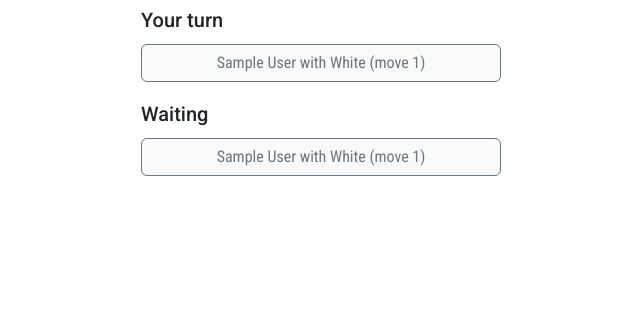
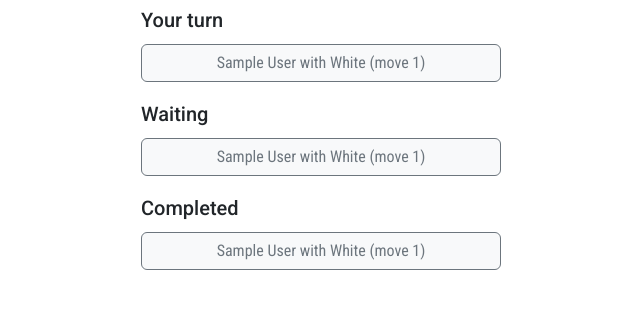
Before and after one commit to ErikvanErp/deployed_chess_app, a Flask app: template flask_app/templates/games.html in a window 1280 px wide. Shown: the part 194-503 px from the top of the page, without its empty margins (319-959 px from the left). Run offline with Flask 2, Linux system fonts and the light colour scheme; the template is opened without the code that fills it: most values are stand-ins (such as "Sample title", 1, 10 or a date in 2020).

Commit message:
chess app; list of completed games added

```diff
--- a/flask_app/controllers/games_controller.py
+++ b/flask_app/controllers/games_controller.py
@@ -26,6 +26,10 @@ def games_show():
         else:
             games_waiting.append(this_game)
 
+    # show all completed games (status == 4, 5, or 6)
+    # in which current player is involved
+    completed_games = game.Game.get_completed_games_by_user_id({"user_id": session["user_id"]})
+
     # retrieve all pending games in which user is involved
     pending_games = game.Game.get_by_user_id({"user_id": session["user_id"], "status": 0})
 
@@ -35,7 +39,7 @@ def games_show():
         if pending_game.opponent_id ==  session["user_id"]:
             number_pending += 1
 
-    return render_template("games.html", games_my_turn=games_my_turn, games_waiting=games_waiting, number_pending=number_pending)
+    return render_template("games.html", games_my_turn=games_my_turn, games_waiting=games_waiting, completed_games=completed_games, number_pending=number_pending)
 
 
 # load the form where user can invite other users to play
--- a/flask_app/templates/games.html
+++ b/flask_app/templates/games.html
@@ -10,6 +10,7 @@
 
 <div class="row mt-3">
     <div class="col mx-auto">
+
         <h3>{{ session['first_name']}}'s games</h3>
         <div>
             <a href="/games/new" class="btn btn-primary mb-4" style="width:100%">Start a new game
@@ -53,6 +54,24 @@
         <p>You have no active games</p>
         {% endif %}
 
+        {% if completed_games %}
+
+            <h5 class="mt-3">Completed</h5>
+
+            {% for game in completed_games %}
+            <div>
+                <a href="/games/{{ game.id }}/play" class="btn btn-light btn-outline-secondary my-1" style="width:100%">
+                    {{ game.current_opponent.full_name}}
+                    <span>{% if game.current_is_white %} with Black {% else %} with White {% endif %}</span>
+                    (move {{ game.move_number}})
+                </a>
+            </div>
+            {% endfor %}
+
+        {% endif %}
+
+
+
     </div>
 </div>
 
```
Also changed, not shown: flask_app/models/game.py (+22 -0 lines).
